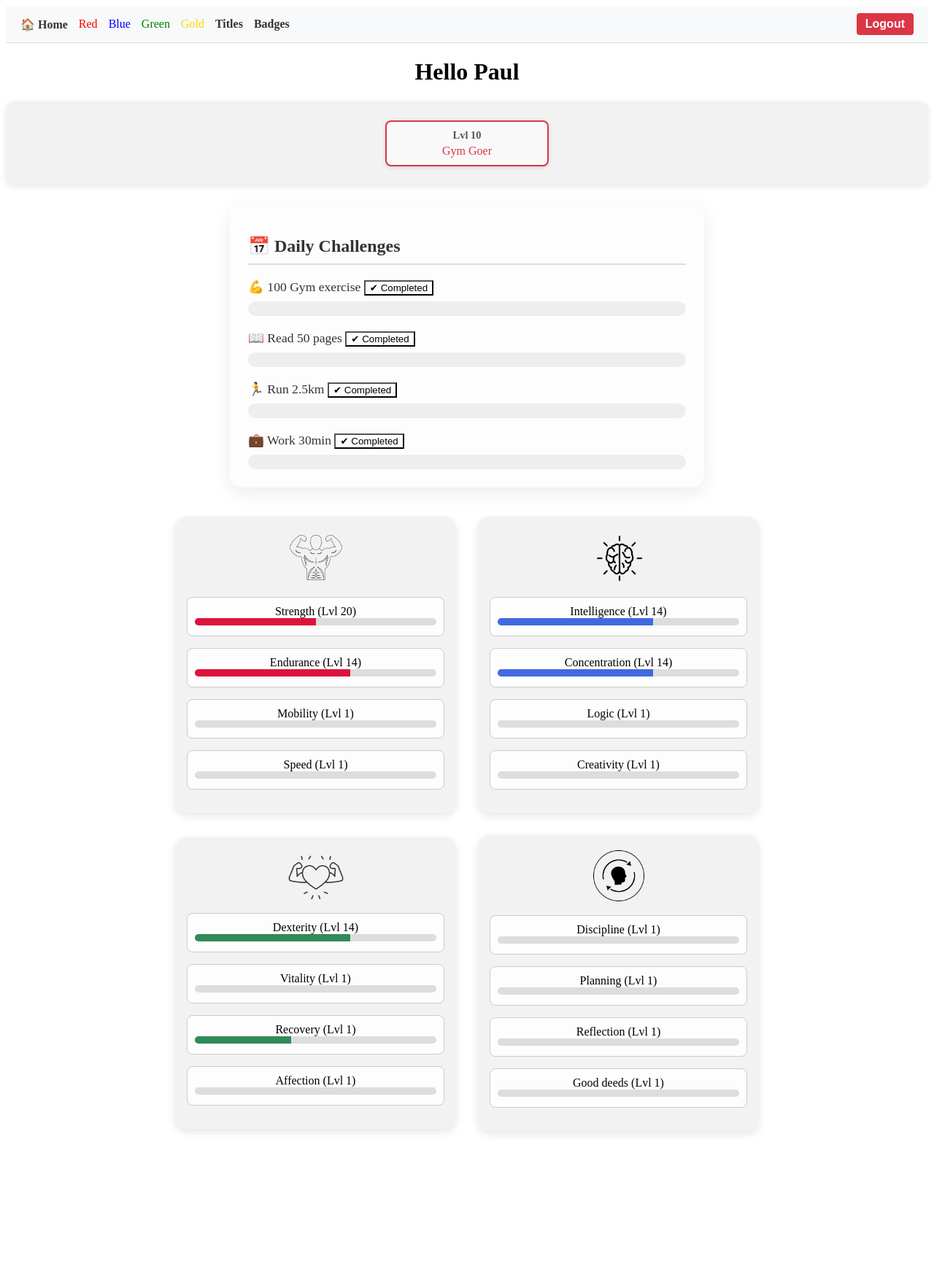
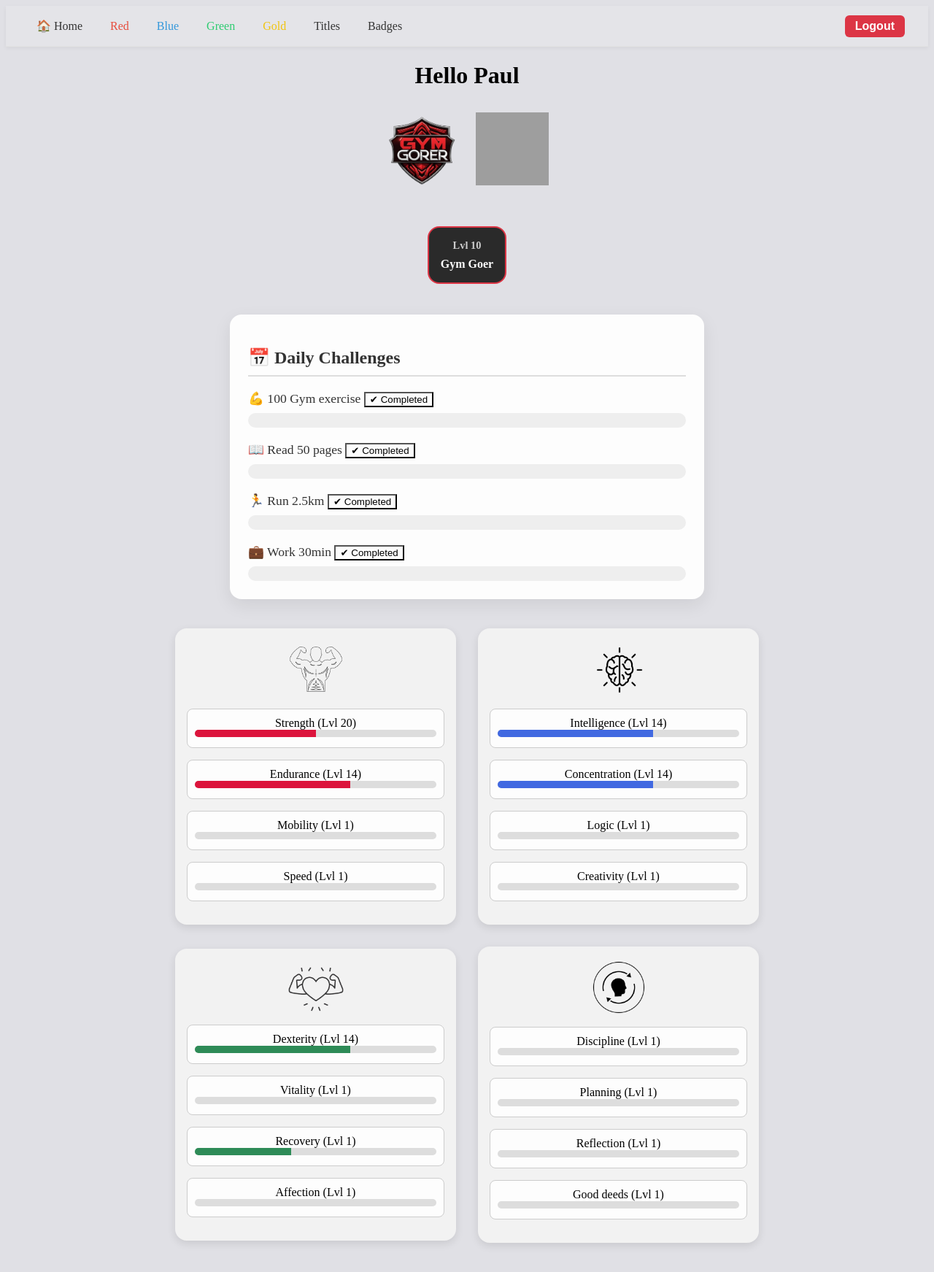
Before and after one commit to PaulFrp/xp-tracker, a Flask app: page /dashboard in a window 1280 px wide. Shown: the whole page at 73% size. Before the commit the page ends 1554 px from the top, so only its background shows below. Run offline with Flask 3, Linux system fonts and the light colour scheme; a user stored in the database is signed in; data comes from the database, SQL or seed files in the repository; both versions use the stored data as it was after the commit; some libraries are stand-ins or nearby versions; grey boxes are pictures that could not be loaded.

Commit message:
Added small design changes and logic for badge

```diff
--- a/app.py
+++ b/app.py
@@ -121,6 +121,16 @@ def init_db():
             CREATE TABLE IF NOT EXISTS selected_titles (
             user_id INTEGER PRIMARY KEY,
             selected_titles TEXT,
+            selected_badges TEXT,
+            FOREIGN KEY(user_id) REFERENCES users(id)
+            )
+        ''')
+
+        c.execute('''
+            CREATE TABLE IF NOT EXISTS selected_badges (
+            user_id INTEGER PRIMARY KEY,
+            selected_titles TEXT,
+            selected_badges TEXT,
             FOREIGN KEY(user_id) REFERENCES users(id)
             )
         ''')
@@ -223,10 +233,18 @@ def dashboard():
         username = c.fetchone()[0]
         c.execute("SELECT selected_titles FROM selected_titles WHERE user_id = ?", (user_id,))
         row = c.fetchone()
-        selected_titles = json.loads(row[0]) if row else []
+        if row and row[0]:
+            selected_titles = json.loads(row[0])
+        else:
+            selected_titles = []
+        c.execute("SELECT selected_badges FROM selected_badges WHERE user_id = ?", (user_id,))
+        row = c.fetchone()
+        if row and row[0]:
+            selected_badges = json.loads(row[0])
+        else:
+            selected_badges = []
 
     title_info = {}
-
     for skill, titles in TITLES.items():
         for level, title in titles.items():
             title_info[title] = {
@@ -234,14 +252,28 @@ def dashboard():
                 "level": int(level)
             }
 
-    skill_to_category= {
+    badge_images = {}
+    for badge in BADGES.get("badges", []):
+        badge_images[badge["name"]] = badge["image"]
+
+    skill_to_category = {
         "Strength": "Red", "Endurance": "Red", "Mobility": "Red", "Speed": "Red",
         "Intelligence": "Blue", "Concentration": "Blue", "Logic": "Blue", "Creativity": "Blue",
         "Dexterity": "Green", "Vitality": "Green", "Recovery": "Green", "Affection": "Green",
         "Discipline": "Gold", "Planning": "Gold", "Reflection": "Gold", "Good deeds": "Gold"
     }
 
-    return render_template("dashboard.html", stats=stats, daily_challenges=daily_challenges, username=username, selected_titles=selected_titles, title_info=title_info, skill_to_category=skill_to_category)
+    return render_template(
+        "dashboard.html",
+        stats=stats,
+        daily_challenges=daily_challenges,
+        username=username,
+        selected_titles=selected_titles,
+        selected_badges=selected_badges,
+        title_info=title_info,
+        badge_images=badge_images,
+        skill_to_category=skill_to_category
+    )
 
 
 @app.route("/card_red")
@@ -364,7 +396,7 @@ def update_selected_titles():
             c.execute("SELECT selected_titles FROM selected_titles WHERE user_id = ?", (user_id,))
             row = c.fetchone()
 
-            if row:
+            if row and row[0]:
                 selected_titles = json.loads(row[0])
             else:
                 selected_titles = []
@@ -383,11 +415,6 @@ def update_selected_titles():
     return jsonify({"status": "success"}), 200
 
 
-@app.route('/clear-title-animation')
-def clear_title_animation():
-    session.pop('show_title_animation', None)
-    return '', 204
-
 @app.route("/badges")
 def badges():
     user_id = session.get('user_id')
@@ -398,6 +425,9 @@ def badges():
         c = conn.cursor()
         c.execute("SELECT skill, level FROM progress WHERE user_id = ?", (user_id,))
         stats = c.fetchall()
+        c.execute("SELECT selected_badges FROM selected_badges WHERE user_id = ?", (user_id,))
+        row = c.fetchone()
+        current_selected_badges = json.loads(row[0]) if row and row[0] else []
 
     unlocked_badges = []
 
@@ -423,7 +453,50 @@ def badges():
         "Discipline": "Gold", "Planning": "Gold", "Reflection": "Gold", "Good deeds": "Gold"
     }
 
-    return render_template("badges.html", unlocked_badges=unlocked_badges, skill_to_category=skill_to_category, user_id=user_id)
+    return render_template("badges.html", unlocked_badges=unlocked_badges, skill_to_category=skill_to_category, user_id=user_id, current_selected_badges=current_selected_badges)
+
+
+@app.route('/update_selected_badges', methods=['POST'])
+def update_selected_badges():
+    if request.method == 'POST':
+        data = request.get_json()
+        user_id = session.get('user_id')
+        badge = data['title']
+        print(badge)
+        action = data['action']
+        print(action)
+
+        with sqlite3.connect("database.db") as conn:
+            c = conn.cursor()
+            c.execute("SELECT selected_badges FROM selected_badges WHERE user_id = ?", (user_id,))
+            row = c.fetchone()
+
+            if row and row[0]:
+                selected_badges = json.loads(row[0])
+            else:
+                selected_badges = []
+
+            # Add or remove the title based on the action
+            if action == 'add' and badge not in selected_badges:
+                selected_badges.append(badge)
+            elif action == 'remove' and badge in selected_badges:
+                selected_badges.remove(badge)
+
+            # Save the updated selection back into the database
+            selected_json = json.dumps(selected_badges)
+            print(selected_json)
+            c.execute("INSERT OR REPLACE INTO selected_badges (user_id, selected_badges) VALUES (?, ?)",(user_id, selected_json))
+            conn.commit()
+
+    return jsonify({"status": "success"}), 200
+
+
+
+@app.route('/clear-title-animation')
+def clear_title_animation():
+    session.pop('show_title_animation', None)
+    return '', 204
+
 
 
 @app.route('/add_xp', methods=['POST'])
--- a/static/styles.css
+++ b/static/styles.css
@@ -128,41 +137,91 @@
     border-radius: 4px;
 }
 
-/* Titles styling */
+/* Titles Styling — dark mode, matching badges */
 
-.skill-box {
-    background-color: #f2f2f2;
-    padding: 16px;
-    margin-bottom: 24px;
-    border-radius: 12px;
-    box-shadow: 0 2px 8px rgba(0, 0, 0, 0.1);
+.titles-container {
+    display: flex;
+    flex-direction: column;
+    gap: 2rem;
+    margin: 2rem 0;
 }
 
+
 .category-title {
-    margin-bottom: 12px;
-    padding: 8px 12px;
-    font-size: 1.5em;
-    background-color: #e0e0e0;
-    border-left: 6px solid;
-    border-radius: 8px;
-    box-shadow: 0 1px 4px rgba(0, 0, 0, 0.1);
+    font-size: 1.5rem;
+    margin-bottom: 1rem;
+    text-transform: uppercase;
+    font-weight: bold;
+    color: #fff;
 }
 
 .title-grid {
-    display: flex;
-    flex-wrap: wrap;
-    gap: 12px;
+    display: grid;
+    grid-template-columns: repeat(auto-fit, minmax(220px, 1fr));
+    gap: 1.5rem;
 }
 
 .title-card {
-    background-color: #f9f9f9;
-    padding: 10px 14px;
-    border-radius: 10px;
-    border-left: 5px solid;
-    box-shadow: 0 1px 5px rgba(0, 0, 0, 0.15);
-    min-width: 160px;
+    background-color: #2a2a2a;
+    border: 2px solid transparent;
+    padding: 1rem;
+    border-radius: 1rem;
+    display: flex;
+    flex-direction: column;
+    align-items: center;
+    text-align: center;
+    transition: transform 0.2s ease;
+    color: #fff;
+    cursor: pointer;
 }
 
+.title-card:hover {
+    transform: scale(1.05);
+    background-color: #333;
+}
+
+.title-card.selected {
+    transform: scale(1.02);
+    border-color: #f1c40f;
+    background-color: #353535;
+    box-shadow: 0 0 10px 2px rgba(241, 196, 15, 0.7);
+}
+
+.title-card.selected::after {
+    content: "✓";
+    position: absolute;
+    top: 8px;
+    right: 10px;
+    font-size: 1.2rem;
+    color: #f1c40f;
+    background-color: #1e1e1e;
+    border-radius: 50%;
+    width: 24px;
+    height: 24px;
+    display: flex;
+    align-items: center;
+    justify-content: center;
+    font-weight: bold;
+}
+
+.title-card .level {
+    font-size: 0.9rem;
+    font-weight: bold;
+    color: #ccc;
+    margin-bottom: 0.5rem;
+}
+
+.title-card .title {
+    font-size: 1rem;
+    font-weight: bold;
+    color: #fff;
+}
+
+.title-card .checkbox {
+    display: none;
+}
+
+/* Colored borders by category */
 .border-red {
     border-color: #e74c3c;
 }
@@ -176,42 +235,6 @@
     border-color: #f1c40f;
 }
 
-.level {
-    font-weight: bold;
-    display: block;
-    margin-bottom: 4px;
-}
-
-.title-card {
-    border: 2px solid #ccc;
-    padding: 10px;
-    border-radius: 8px;
-    cursor: pointer;
-    display: flex;
-    align-items: center;
-    justify-content: space-between;
-    width: 200px;
-    background-color: #f9f9f9;
-    transition: background-color 0.3s ease;
-}
-
-.title-card.selected {
-    background-color: #4e73df; /* Blue background when selected */
-    color: white;
-    border-color: #2e59d9;
-}
-
-.title-card .checkbox {
-    display: none;
-}
-
-.title-card.selected .checkbox {
-    display: inline-block;
-}
-
-.title-card:hover {
-    background-color: #e1e1e1;
-}
 
 
 /* BADGES styling */
@@ -453,3 +507,104 @@ form button:hover {
 .skill-bar.level-up {
     animation: levelUpAnimation 0.5s ease-in-out;
 }
+
+
+/* Nav Bar*/
+
+.main-navbar {
+    background-color: #e4e4e8;
+    padding: 12px 24px;
+    box-shadow: 0 2px 6px rgba(0, 0, 0, 0.05);
+    border-bottom: 1px solid #e2e2e2;
+    position: sticky;
+    top: 0;
+    z-index: 1000;
+}
+
+.navbar-container {
+    display: flex;
+    justify-content: space-between;
+    align-items: center;
+    max-width: 1200px;
+    margin: 0 auto;
+    width: 100%;
+}
+
+.nav-links {
+    display: flex;
+    gap: 18px;
+    align-items: center;
+}
+
+.nav-links a {
+    text-decoration: none;
+    font-weight: 500;
+    color: #333;
+    padding: 6px 10px;
+    transition: color 0.2s, background-color 0.2s;
+    border-radius: 6px;
+}
+
+.nav-links a:hover {
+    background-color: #cfcfcf;
+    color: #111;
+}
+
+/* Colored category links (optional) */
+.nav-links .red { color: #e74c3c; }
+.nav-links .blue { color: #3498db; }
+.nav-links .green { color: #2ecc71; }
+.nav-links .gold { color: #f1c40f; }
+
+.logout-form button {
+    background-color: #dc3545;
+    color: white;
+    border: none;
+    padding: 6px 14px;
+    border-radius: 6px;
+    cursor: pointer;
+    font-weight: bold;
+    transition: background-color 0.2s;
+}
+
+.logout-form button:hover {
+    background-color: #c82333;
+}
+
+/* Responsive Design */
+@media (max-width: 768px) {
+    .navbar-container {
+        flex-direction: column; /* Stack the items vertically */
+        align-items: flex-start; /* Align to the left */
+    }
+
+    .nav-links {
+        flex-direction: column; /* Stack the nav items vertically */
+        gap: 12px;
+        margin-bottom: 12px; /* Space between nav and logout */
+    }
+
+    .nav-links a {
+        font-size: 1.1rem; /* Slightly larger font on small screens */
+    }
+
+    .logout-form {
+        width: 100%; /* Make the logout form take the full width */
+        text-align: center; /* Center logout button */
+    }
+
+    .logout-form button {
+        width: 100%; /* Full-width button */
+        padding: 10px 0;
+    }
+}
+
+@media (max-width: 480px) {
+    .main-navbar {
+        padding: 12px 16px; /* Less padding on smaller screens */
+    }
+
+    .nav-links a {
+        font-size: 1rem; /* Smaller font on very small screens */
+    }
+}
--- a/templates/dashboard.html
+++ b/templates/dashboard.html
@@ -8,29 +8,42 @@
     <title>XP Tracker</title>
     <link rel="stylesheet" href="/static/styles.css">
 </head>
-<body>
-    <nav style="background-color: #f8f9fa; padding: 10px 20px; display: flex; justify-content: space-between; align-items: center; border-bottom: 1px solid #ddd;">
-        <div style="display: flex; gap: 15px; align-items: center;">
-            <a href="{{ url_for('index') }}" style="text-decoration: none; font-weight: bold; color: #333;">🏠 Home</a>
-            {% for category in ["Red", "Blue", "Green", "Gold"] %}
-                <a href="/card_{{ category|lower }}" style="text-decoration: none; color: {{ category|lower }};">
-                    {{ category }}
-                </a>
-            {% endfor %}
-            <a  href=  "{{ url_for('titles')}}" style="text-decoration: none; font-weight: bold; color: #333"> Titles</a>
-            <a  href=  "{{ url_for('badges')}}" style="text-decoration: none; font-weight: bold; color: #333"> Badges</a>
-        </div>
-        <div>
-            <form method="POST" action="{{ url_for('logout') }}">
-                <button type="submit" style="background-color: #dc3545; color: white; border: none; padding: 6px 12px; border-radius: 4px; cursor: pointer;">
-                    Logout
-                </button>
-            </form>
+<body style="background-color: #e0e0e5">
+    <nav class="main-navbar">
+        <div class="navbar-container">
+            <div class="nav-links">
+                <a href="{{ url_for('index') }}">🏠 Home</a>
+                {% for category in ["Red", "Blue", "Green", "Gold"] %}
+                    <a href="/card_{{ category|lower }}" class="category-link {{ category|lower }}">{{ category }}</a>
+                {% endfor %}
+                <a href="{{ url_for('titles') }}">Titles</a>
+                <a href="{{ url_for('badges') }}">Badges</a>
+            </div>
+            <div class="logout-form">
+                <form method="POST" action="{{ url_for('logout') }}">
+                    <button type="submit">Logout</button>
+                </form>
+            </div>
         </div>
     </nav>
 
+
     <header>
         <h1 style="text-align: center;">Hello {{username}}</h1>
+
+        {% if selected_badges %}
+        <div style="text-align: center;" class="badges-container">
+            <div class="skill-box">
+            <div class="badge-grid" style="display: inline-block; text-align: center;">
+                {% for badge in selected_badges %}
+                <div class="badge-card" style="display: inline-block; margin: 10px;">
+                    <img src="{{ badge_images[badge] }}" alt="{{ badge }}" style="width: 100px; height: 100px;">
+                </div>
+                {% endfor %}
+            </div>
+            </div>
+        </div>
+        {% endif %}
 
         {% if selected_titles %}
         <div style="text-align: center;" class="titles-container">
```
Also changed, not shown: other parts of static/styles.css (+40 -0 lines), templates/badges.html (+49 -2 lines), database.db.
